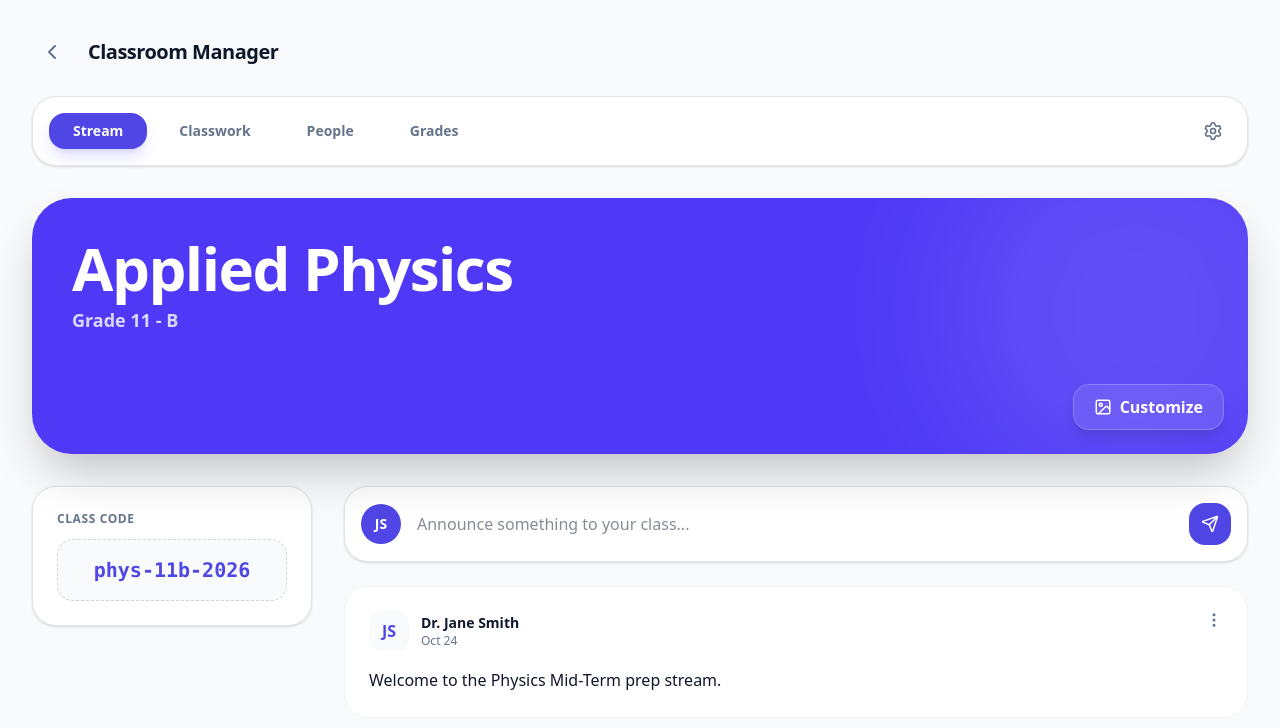
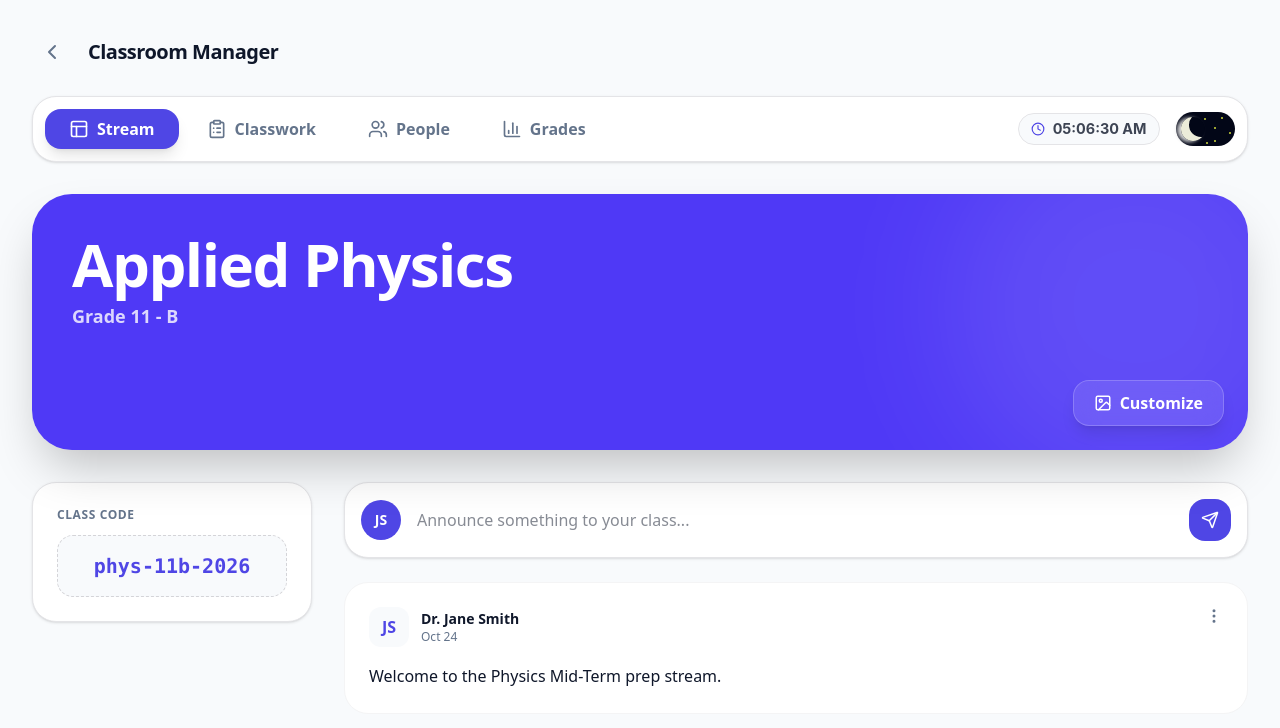
Before and after one commit to Ruvinda-Shaluka/Examsy-Frontend, a React (Vite) app: page /teacher/class/1 in a window 1280 px wide. Shown: the top 728 px of the page. Built offline with nearby package versions, Linux system fonts and the light colour scheme; no server answers.

Commit message:
feat: implement fixed navbar with scroll behavior and tab navigation for ClassDetailPage

```diff
--- a/src/pages/teacher/ClassDetailPage.jsx
+++ b/src/pages/teacher/ClassDetailPage.jsx
@@ -1,82 +1,113 @@
-import React, { useState } from 'react';
+import React, { useState, useEffect } from 'react';
 import { useParams, useNavigate } from 'react-router-dom';
-import { Settings, ChevronLeft } from 'lucide-react';
+import {
+    ChevronLeft,
+    Layout,
+    ClipboardList,
+    Users,
+    BarChart3
+} from 'lucide-react';
 
-// Detail View Components
 import ClassStream from '../../components/teacher/class-detail/ClassStream';
 import ClassPeopleList from '../../components/teacher/class-detail/ClassPeopleList';
 import ClassworkView from '../../components/teacher/class-detail/ClassworkView';
 import GradesView from '../../components/teacher/class-detail/GradesView';
 import StreamCoverView from '../../components/teacher/class-detail/StreamCoverView';
 import ClassAppearanceModal from '../../components/teacher/class-detail/ClassAppearanceModal';
+import ToggleButton from '../../components/landingPage/ToggleButton';
 
-// Data Imports
 import { MOCK_CLASSES } from '../../data/TeacherMockData';
 
-/**
- * ClassDetailPage
- * The primary container for managing a specific classroom.
- * Handles tab switching, banner customization, and context injection.
- */
 const ClassDetailPage = () => {
     const { classId } = useParams();
     const navigate = useNavigate();
 
-    // UI State
     const [activeTab, setActiveTab] = useState('stream');
     const [isModalOpen, setIsModalOpen] = useState(false);
 
-    // Context Data: Find the specific class basic info
+    // Navbar scroll logic
+    const [isVisible, setIsVisible] = useState(true);
+    const [lastScrollY, setLastScrollY] = useState(0);
+
     const classInfo = MOCK_CLASSES.find(c => c.id === parseInt(classId)) || MOCK_CLASSES[0];
-
-    // Appearance State: Banner customization logic
     const [bannerColor, setBannerColor] = useState(classInfo.bannerColor || 'bg-examsy-primary');
     const [bannerImage, setBannerImage] = useState(null);
+
+    useEffect(() => {
+        const controlNavbar = () => {
+            if (window.scrollY > lastScrollY && window.scrollY > 100) {
+                setIsVisible(false);
+            } else {
+                setIsVisible(true);
+            }
+            setLastScrollY(window.scrollY);
+        };
+        window.addEventListener('scroll', controlNavbar);
+        return () => window.removeEventListener('scroll', controlNavbar);
+    }, [lastScrollY]);
+
+    const tabs = [
+        { id: 'stream', label: 'Stream', icon: <Layout size={20} /> },
+        { id: 'classwork', label: 'Classwork', icon: <ClipboardList size={20} /> },
+        { id: 'people', label: 'People', icon: <Users size={20} /> },
+        { id: 'grades', label: 'Grades', icon: <BarChart3 size={20} /> }
+    ];
 
     return (
         <div className="min-h-screen bg-examsy-bg text-examsy-text p-4 md:p-8 transition-colors duration-500">
 
-            {/* --- 1. Header Navigation --- */}
+            {/* --- Header --- */}
             <div className="flex items-center gap-4 mb-6">
                 <button
                     onClick={() => navigate('/teacher/dashboard')}
                     className="p-2 hover:bg-examsy-surface rounded-xl text-examsy-muted transition-colors"
-                    title="Back to Dashboard"
                 >
                     <ChevronLeft size={24} />
                 </button>
                 <h2 className="font-black text-xl tracking-tight">Classroom Manager</h2>
             </div>
 
-            {/* --- 2. Tab Navigation Menu --- */}
-            <nav className="flex items-center justify-between mb-8 bg-examsy-surface p-4 rounded-3xl border border-zinc-200 dark:border-zinc-800 sticky top-4 z-30 shadow-sm transition-all duration-300">
-                <div className="flex gap-2">
-                    {['stream', 'classwork', 'people', 'grades'].map((tab) => (
+            {/* --- FIXED NAVBAR --- */}
+            <nav className={`
+                sticky top-4 z-30 mb-8 transition-all duration-500 ease-in-out
+                ${isVisible ? 'translate-y-0 opacity-100' : '-translate-y-24 opacity-0 pointer-events-none'}
+            `}>
+                <div className="bg-examsy-surface border border-zinc-200 dark:border-zinc-800 rounded-3xl shadow-sm p-1.5 md:p-3 flex items-center justify-between overflow-hidden">
+
+                    {/* Left Side: Tabs */}
+                    <div className="flex items-center gap-1 md:gap-1">
+                        {tabs.map((tab) => (
                             <button
-                            key={tab}
-                            onClick={() => setActiveTab(tab)}
-                            className={`px-6 py-2 rounded-2xl text-sm font-bold capitalize transition-all ${
-                                activeTab === tab
-                                    ? 'bg-examsy-primary text-white shadow-lg shadow-indigo-500/20'
+                                key={tab.id}
+                                onClick={() => setActiveTab(tab.id)}
+                                className={`flex items-center justify-center gap-2 p-2.5 md:px-6 md:py-2 rounded-2xl transition-all ${
+                                    activeTab === tab.id
+                                        ? 'bg-examsy-primary text-white shadow-lg'
                                         : 'hover:bg-examsy-bg text-examsy-muted'
                                 }`}
                             >
-                            {tab}
+                                {tab.icon}
+                                <span className="hidden md:block font-bold capitalize">{tab.label}</span>
                             </button>
                         ))}
                     </div>
-                <button className="p-2 hover:bg-examsy-bg rounded-full text-examsy-muted transition-colors">
-                    <Settings size={20}/>
-                </button>
+
+                    {/* Right Side: Toggle Button (Firmly Inside) */}
+                    <div className="flex items-center shrink-0">
+                        {/* We use a negative margin if necessary, but scaling at 0.6
+                           usually solves the 'odd' look by keeping it proportional to the icons.
+                        */}
+                        <div className="scale-[0.55] sm:scale-[0.7] md:scale-100 ">
+                            <ToggleButton />
+                        </div>
+                    </div>
+                </div>
             </nav>
 
-            {/* --- 3. Main Content Container --- */}
+            {/* --- Content Area --- */}
             <div className="max-w-7xl mx-auto animate-in fade-in slide-in-from-bottom-4 duration-500">
-
-                {/* --- TAB: STREAM --- */}
                 {activeTab === 'stream' && (
                     <div className="space-y-8">
-                        {/* Dynamic Banner: Only visible in Stream */}
                         <StreamCoverView
                             classInfo={{ ...classInfo, bannerColor }}
                             bannerImage={bannerImage}
@@ -86,24 +117,11 @@ const ClassDetailPage = () => {
                     </div>
                 )}
 
-                {/* --- TAB: CLASSWORK --- */}
-                {activeTab === 'classwork' && (
-                    <ClassworkView classId={classId} />
-                )}
-
-                {/* --- TAB: PEOPLE --- */}
-                {activeTab === 'people' && (
-                    <ClassPeopleList classId={classId} />
-                )}
-
-                {/* --- TAB: GRADES --- */}
-                {activeTab === 'grades' && (
-                    <GradesView classId={classId} />
-                )}
-
+                {activeTab === 'classwork' && <ClassworkView classId={classId} />}
+                {activeTab === 'people' && <ClassPeopleList classId={classId} />}
+                {activeTab === 'grades' && <GradesView classId={classId} />}
             </div>
 
-            {/* --- 4. Shared Modals --- */}
             <ClassAppearanceModal
                 isOpen={isModalOpen}
                 onClose={() => setIsModalOpen(false)}
```
Lines whose indentation alone changed are shown as unchanged.
